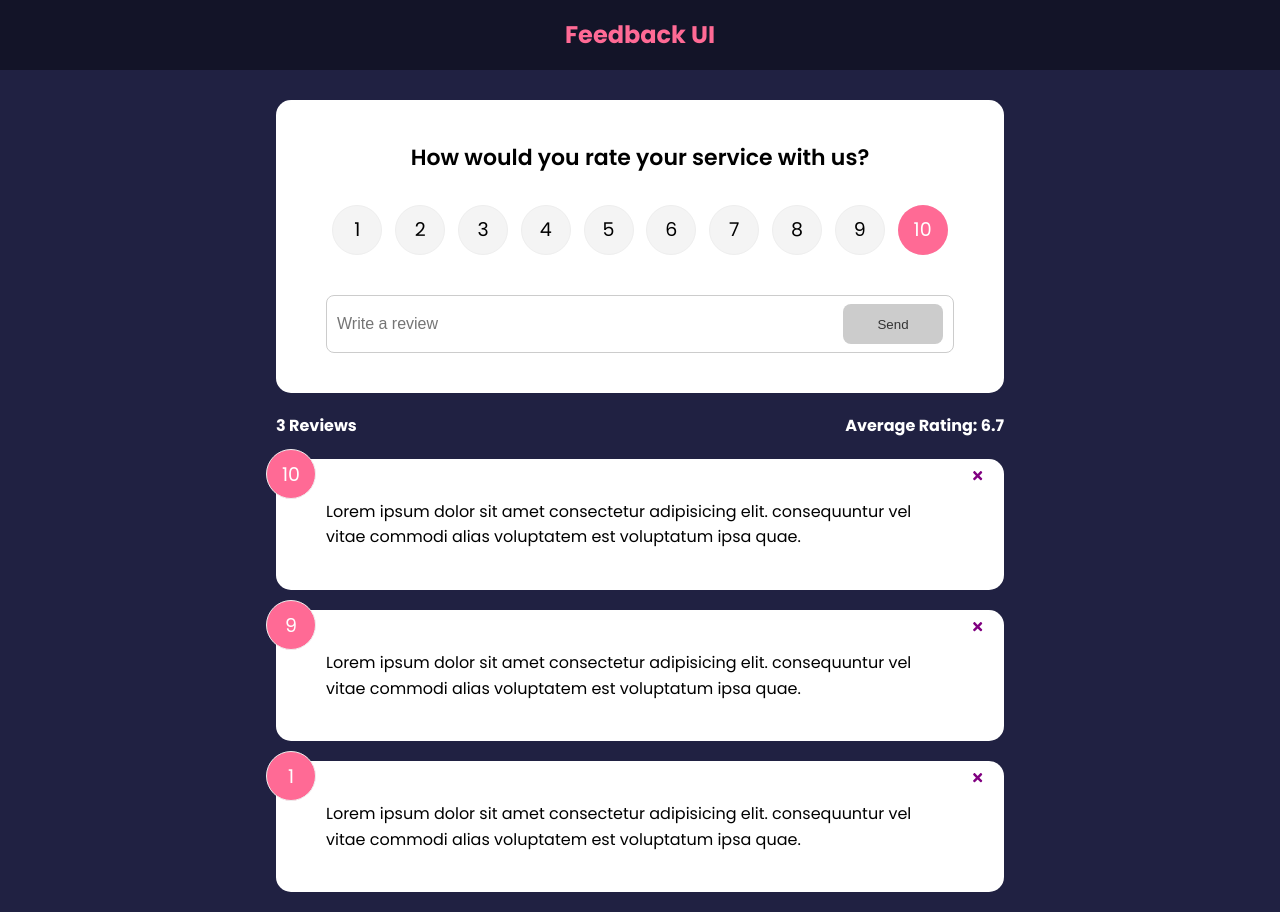
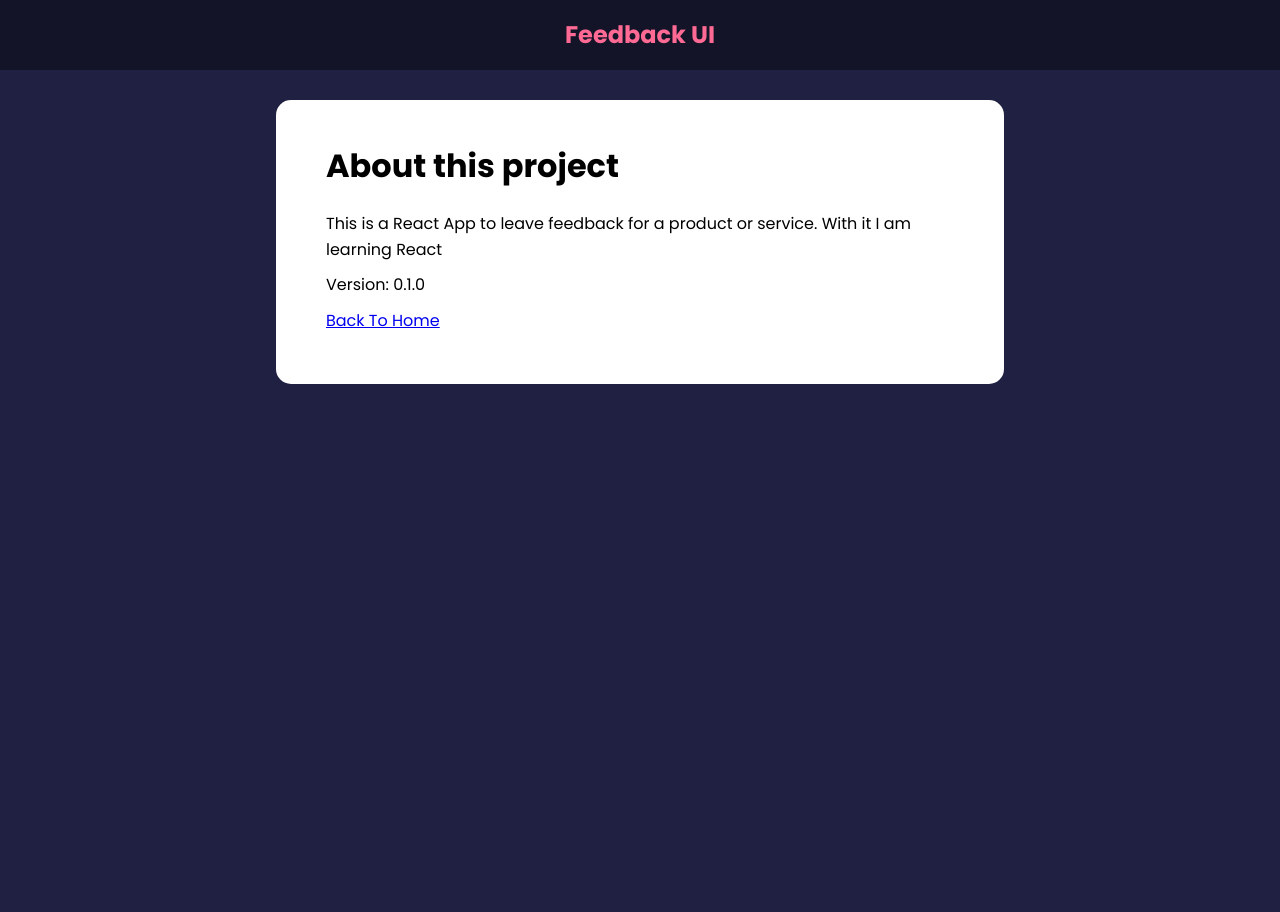
Before and after one commit to wildanvin/feedback-app, a React (Create React App) app: page /about in a window 1280 px wide. After the commit the page ends 800 px from the top, so only its background shows below. Built offline with nearby package versions, Linux system fonts and the light colour scheme.

Commit message:
Add routes

```diff
--- a/package.json
+++ b/package.json
@@ -10,6 +10,7 @@
     "react": "^17.0.2",
     "react-dom": "^17.0.2",
     "react-icons": "^4.3.1",
+    "react-router-dom": "^6.2.1",
     "react-scripts": "4.0.3",
     "uuid": "^8.3.2",
     "web-vitals": "^1.1.2"
--- a/src/App.js
+++ b/src/App.js
@@ -1,10 +1,12 @@
 import { v4 as uuidv4 } from "uuid";
+import { BrowserRouter as Router, Route, Routes } from "react-router-dom";
 import { useState } from "react";
 import Header from "./components/Header";
 import FeedbackList from "./components/FeedbackList";
 import FeedbackStats from "./components/FeedbackStats";
 import FeedbackData from "./data/FeedbackData";
 import FeedbackForm from "./components/FeedbackForm";
+import AboutPage from "./pages/AboutPage";
 
 function App() {
   const [feedback, setFeedback] = useState(FeedbackData);
@@ -21,14 +23,28 @@ function App() {
   };
 
   return (
-    <>
+    <Router>
       <Header />
       <div className="container">
-        <FeedbackForm handleAdd={addFeedback} />
-        <FeedbackStats feedback={feedback} />
-        <FeedbackList feedback={feedback} handleDelete={deleteFeedback} />
+        <Routes>
+          <Route
+            exact
+            path="/"
+            element={
+              <>
+                <FeedbackForm handleAdd={addFeedback} />
+                <FeedbackStats feedback={feedback} />
+                <FeedbackList
+                  feedback={feedback}
+                  handleDelete={deleteFeedback}
+                />
+              </>
+            }
+          ></Route>
+          <Route path="/about" element={<AboutPage />} />
+        </Routes>
       </div>
-    </>
+    </Router>
   );
 }
 
--- /dev/null
+++ b/src/pages/AboutPage.jsx
@@ -0,0 +1,20 @@
+import Card from "../components/shared/Card";
+function AboutPage() {
+  return (
+    <Card>
+      <div className="about">
+        <h1>About this project</h1>
+        <p>
+          This is a React App to leave feedback for a product or service. With
+          it I am learning React
+        </p>
+        <p>Version: 0.1.0</p>
+        <p>
+          <a href="/">Back To Home</a>
+        </p>
+      </div>
+    </Card>
+  );
+}
+
+export default AboutPage;
```
Also changed, not shown: 1 other file (tests, documents, lock files or other folders).
